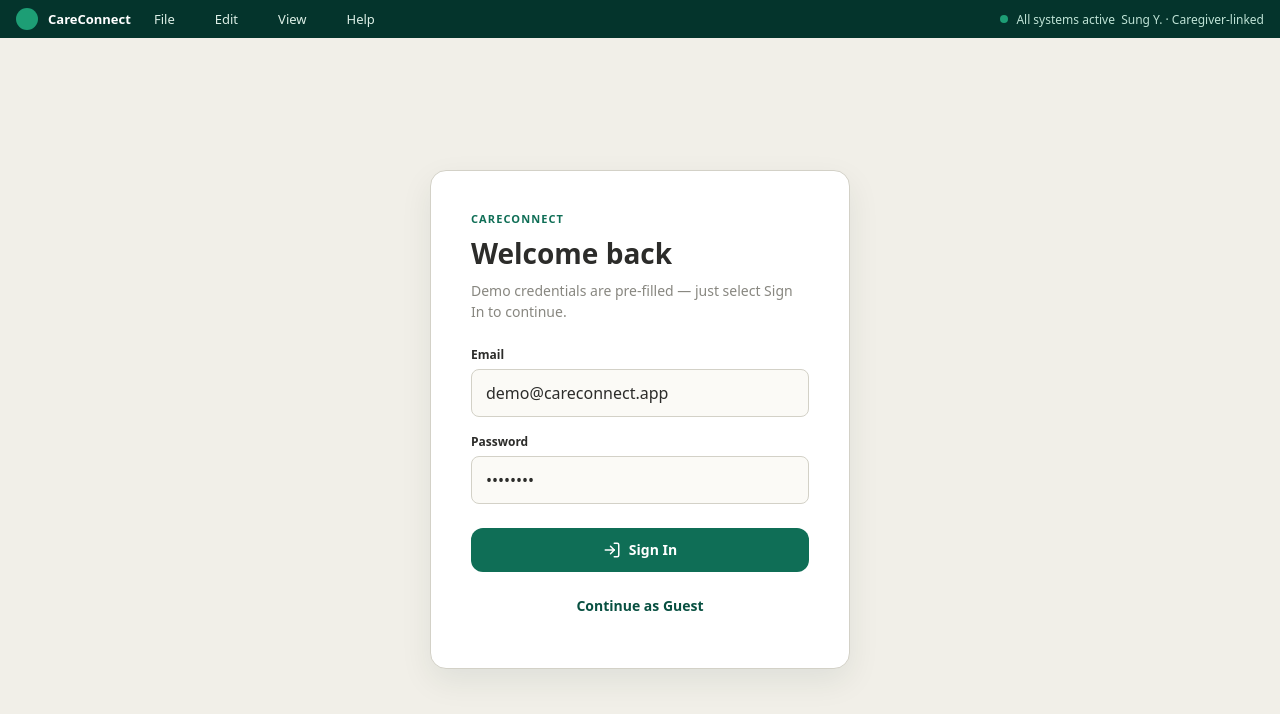
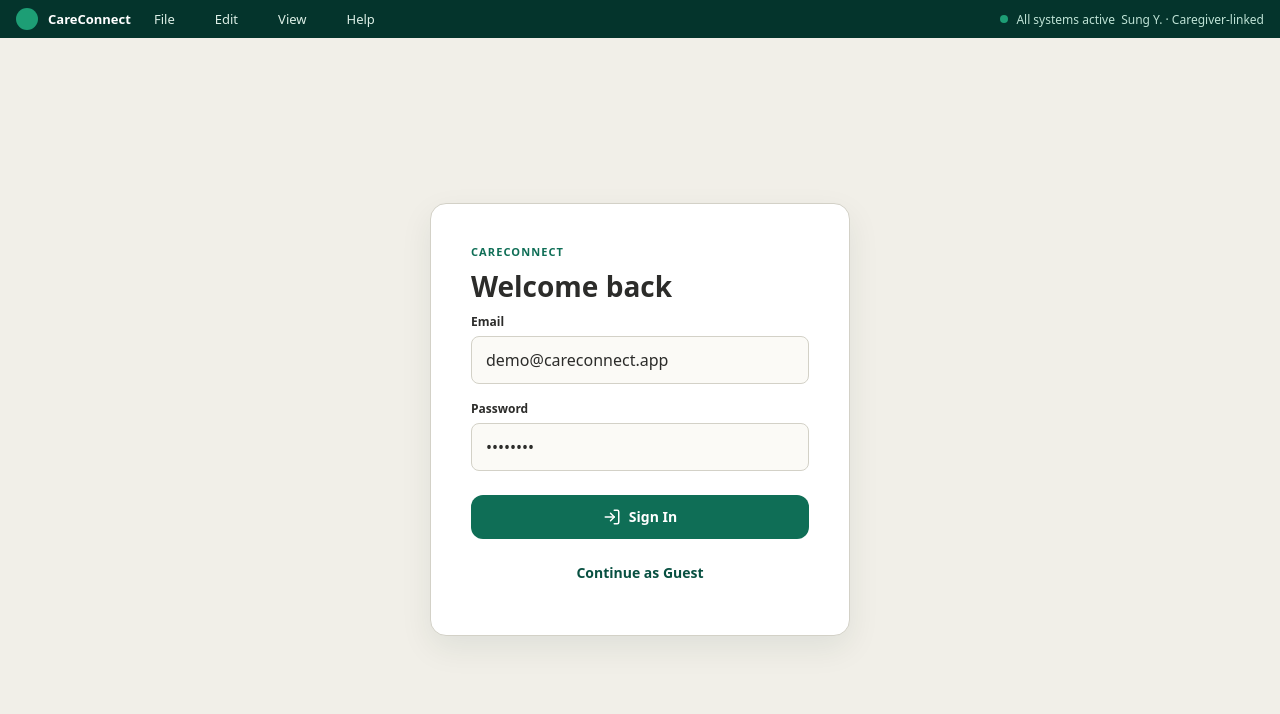
Before and after one commit to ksbickmore/CareConnect_Desktop, a React (Vite) app: page / in a window 1280 px wide. Shown: the top 714 px of the page. Built offline with nearby package versions, Linux system fonts and the light colour scheme.

Commit message:
axe devTools

```diff
--- a/src/main.tsx
+++ b/src/main.tsx
@@ -1,7 +1,14 @@
-import { StrictMode } from 'react';
+import React, { StrictMode } from 'react';
+import ReactDOM from 'react-dom';
 import { createRoot } from 'react-dom/client';
 import { App } from './App';
 import './index.css';
+
+if (import.meta.env.DEV) {
+  import('@axe-core/react').then(({ default: axe }) => {
+    axe(React, ReactDOM, 1000);
+  });
+}
 
 const root = document.getElementById('root');
 if (root == null) throw new Error('Root element #root not found');
--- a/src/screens/LoginScreen.tsx
+++ b/src/screens/LoginScreen.tsx
@@ -43,9 +43,9 @@ export function LoginScreen() {
         <form className={styles.card} onSubmit={submit}>
           <p className={styles.eyebrow}>CARECONNECT</p>
           <h1 className={styles.title}>Welcome back</h1>
-          <p className={styles.intro}>
-            Demo credentials are pre-filled — just select Sign In to continue.
-          </p>
+          {/*<p className={styles.intro}>*/}
+          {/*  Demo credentials are pre-filled — just select Sign In to continue.*/}
+          {/*</p>*/}
 
           <label className={styles.label} htmlFor="email">
             Email
```
Also changed, not shown: 1 other file (tests, documents, lock files or other folders).
